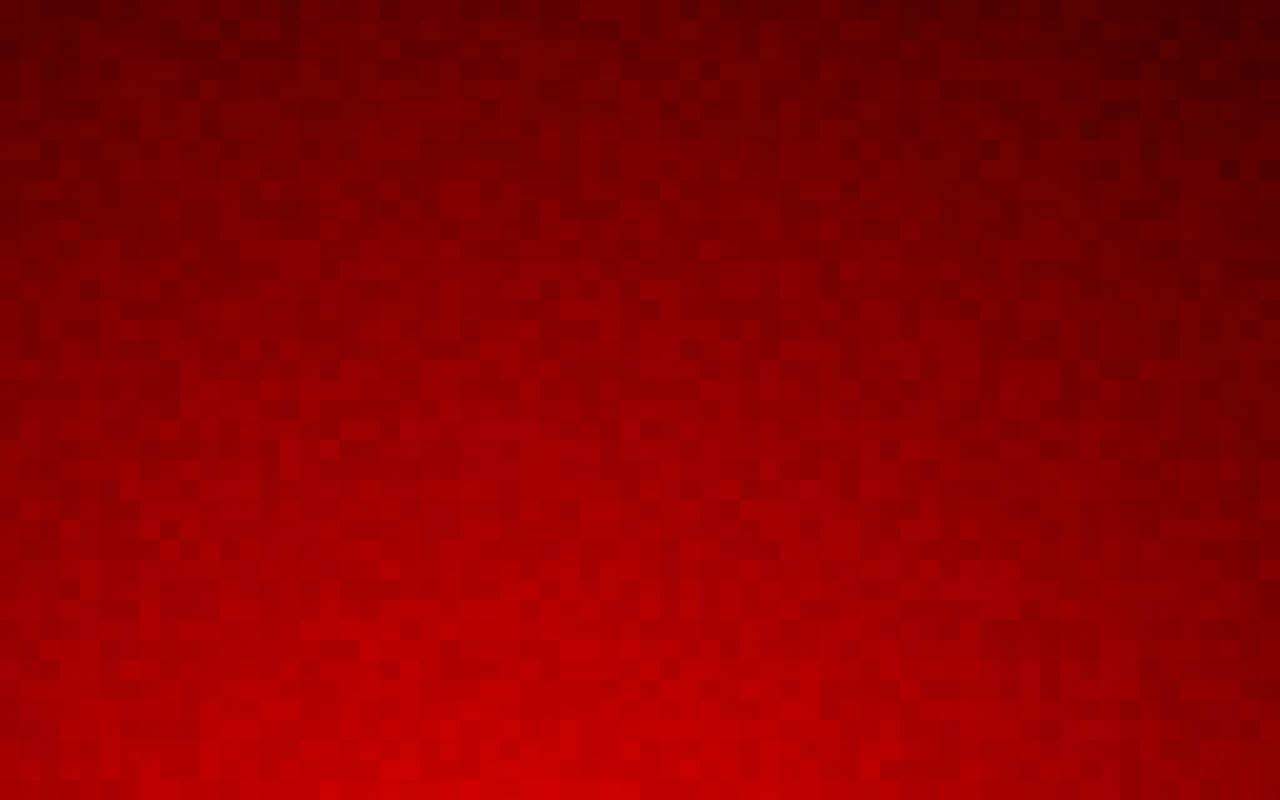
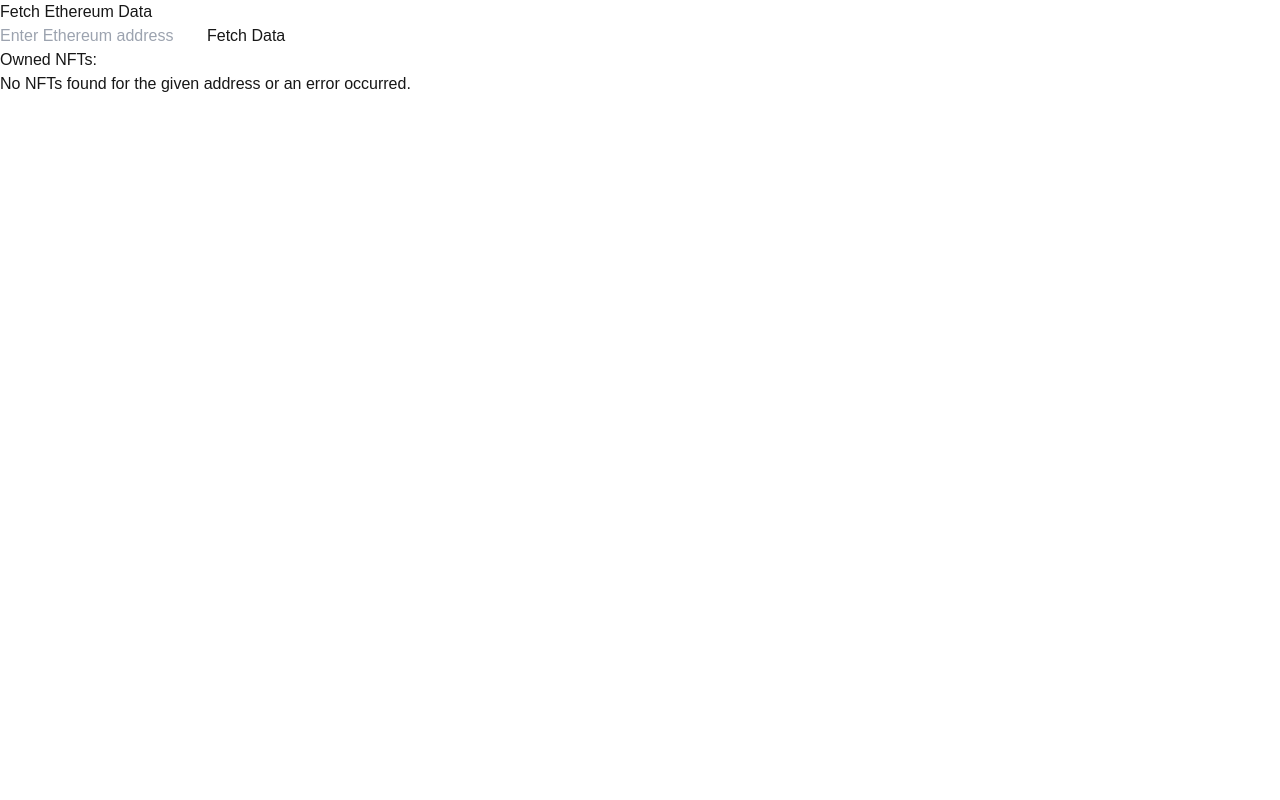
Before and after one commit to Funds-In-Need/Frontend, a Next.js app in the folder fin/: page / in a window 1280 px wide. Shown: the top 800 px of the page. Built offline with nearby package versions, Linux system fonts and the light colour scheme.

Commit message:
Search Function with NFT List, Tokens Owned & Transactions

```diff
--- /dev/null
+++ b/fin/api/getNFT.js
@@ -0,0 +1,17 @@
+export const fetchNFTData = async (address) => {
+    const url = `https://eth.blockscout.com/api/v2/addresses/${address}/nft?type=ERC-721%2CERC-404%2CERC-1155`;
+
+    try {
+      const response = await fetch(url);
+
+      if (!response.ok) {
+        throw new Error(`Error fetching NFT data: ${response.statusText}`);
+      }
+
+      const data = await response.json();
+      return data; // Returns the NFT data as a JSON object
+    } catch (error) {
+      console.error("Error fetching NFT data:", error);
+      throw error; // Propagate error
+    }
+  };
--- a/fin/src/app/landingPage/page.js
+++ b/fin/src/app/landingPage/page.js
@@ -2,6 +2,7 @@
 import React, { useEffect, useRef, useState } from "react";
 import { getTransactionsByAddress } from "../../../api/getTransaction";
 import { getTokenList } from "../../../api/getTokenList";
+import Link from "next/link";
 
 export default function Home() {
   const [rotation, setRotation] = useState({ x: 0, y: 0 });
@@ -207,6 +208,10 @@ export default function Home() {
           )}
         </div>
 
+        <div className="z-20">
+          <Link href="/test" className="bg-blue-500 text-white py-2 px-4 rounded z-20">Go to Test Page
+          </Link>
+        </div>
         {/* Separator Text */}
         {/* <div className="my-4 text-lg font-semibold">or</div> */}
 
--- /dev/null
+++ b/fin/src/app/landingTest/test.js
@@ -0,0 +1,163 @@
+"use client";
+
+import React, { useState } from "react";
+import { getTransactionsByAddress } from "../../../api/getTransaction";
+import { getTokenList } from "../../../api/getTokenList";
+import { fetchNFTData } from "../../../api/getNFT";
+
+export default function Test() {
+  const [address, setAddress] = useState(""); // Centralized address state
+  const [transactions, setTransactions] = useState(null);
+  const [tokens, setTokens] = useState(null);
+  const [nfts, setNfts] = useState([]);
+  const [loading, setLoading] = useState(false);
+  const [error, setError] = useState(null);
+
+
+  const handleFetchData = async () => {
+    if (!address) {
+      alert("Please enter a valid Ethereum address.");
+      return;
+    }
+
+    setLoading(true);
+    setError(null);
+
+    try {
+      const [transactionResult, tokenResult, nftResult] = await Promise.all([
+        getTransactionsByAddress(address),
+        getTokenList(address),
+        fetchNFTData(address),
+      ]);
+      // Log the data to the console for debugging
+      console.log("Transactions Data:", transactionResult);
+      console.log("Tokens Data:", tokenResult);
+      console.log("NFT Data:", nftResult);
+
+      // Set the results to the state
+      setTransactions(transactionResult);
+      setTokens(tokenResult);
+      setNfts(nftResult.items); // Accessing the items array
+    } catch (err) {
+      setError(err.message || "An error occurred while fetching data.");
+    } finally {
+      setLoading(false);
+    }
+  };
+
+  const formatImageUrl = (imageUrl) => {
+    if (imageUrl.startsWith('ipfs://')) {
+      // Replace 'ipfs://' with 'https://gateway.pinata.cloud/ipfs/'
+      return imageUrl.replace('ipfs://', 'https://gateway.pinata.cloud/ipfs/');
+    }
+    return imageUrl; // Return the original URL if it doesn't start with 'ipfs://'
+  };
+
+
+  return (
+    <div className="mt-40 p-10 z-10">
+      <h1 className="text-xl font-bold mb-4 text-white">
+        Fetch Ethereum Data
+      </h1>
+      <div className="flex">
+        <input
+          type="text"
+          placeholder="Enter Ethereum address"
+          value={address} // Centralized address state
+          onChange={(e) => setAddress(e.target.value)} // Update centralized state
+          className="w-min-30 w-80 mb-4 p-2 border text-black rounded z-index z-10"
+        />
+        <button
+          onClick={handleFetchData}
+          className="bg-blue-500 text-white py-2 px-4 rounded w-min-10 w-30 ml-2 h-10 z-index z-10"
+        >
+          {loading ? "Loading..." : "Fetch Data"}
+        </button>
+      </div>
+
+      {error && <p className="text-red-500 mt-4">{error}</p>}
+
+      <div>
+        <h2>Owned NFTs:</h2>
+        {Array.isArray(nfts) && nfts.length > 0 ? (
+          <ul>
+            {nfts.map((nft, index) => {
+              const formattedImageUrl = formatImageUrl(nft.metadata?.image || nft.image_url);
+
+              return (
+                <li key={index}>
+                  <strong>{nft.metadata?.name}</strong> - Token ID: {nft.id}
+                  <br />
+                  <img
+                    src={formattedImageUrl}
+                    alt={nft.metadata?.name || "NFT Image"}
+                    style={{ width: "100px" }}
+                  />
+                </li>
+              );
+            })}
+          </ul>
+        ) : (
+          <p>No NFTs found for the given address or an error occurred.</p>
+        )}
+      </div>
+
+      {/* Tokens Section */}
+      {tokens && (
+        <div className="mt-10 z-10">
+          <h2 className="text-lg font-semibold mb-2">Owned Tokens:</h2>
+          {tokens.length > 0 ? (
+            <ul>
+              {tokens.map((token, index) => (
+                <li key={index}>
+                  <strong>{token.name}</strong> ({token.symbol}) - Balance:{" "}
+                  {token.balance}
+                </li>
+              ))}
+            </ul>
+          ) : (
+            <p>No tokens found for the given address.</p>
+          )}
+        </div>
+      )}
+
+      {/* Transactions Section */}
+      {transactions && (
+        <div className="mt-6 z-10">
+          <h2 className="text-lg font-semibold mb-2">Transactions:</h2>
+          {transactions.length > 0 ? (
+            <ul className="space-y-4">
+              {transactions.map((tx, index) => (
+                <li key={index} className="p-4 border rounded bg-gray-50">
+                  <div className="gap-4 text-black">
+                    <p>
+                      <strong>Hash:</strong> {tx.hash}
+                    </p>
+                    <p>
+                      <strong>From:</strong> {tx.from}
+                    </p>
+                    <p>
+                      <strong>To:</strong> {tx.to}
+                    </p>
+                    <p>
+                      <strong>Value:</strong> {tx.value} Wei
+                    </p>
+                    <p>
+                      <strong>Block Number:</strong> {tx.blockNumber}
+                    </p>
+                    <p>
+                      <strong>Timestamp:</strong>{" "}
+                      {new Date(tx.timeStamp * 1000).toLocaleString()}
+                    </p>
+                  </div>
+                </li>
+              ))}
+            </ul>
+          ) : (
+            <p>No transactions found for the given address.</p>
+          )}
+        </div>
+      )}
+    </div>
+  );
+}
--- a/fin/src/app/page.js
+++ b/fin/src/app/page.js
@@ -1,7 +1,11 @@
 import Image from "next/image";
 import React from "react";
 import LandingPage from "./landingPage/page";
+import Test from "./landingTest/test";
+export default function Home() {
 
-export default function Home() {
-  return <LandingPage />;
+  return (
+  // <LandingPage />
+  <Test/>
+  );
 }
```
Also changed, not shown: 1 other file (tests, documents, lock files or other folders).
